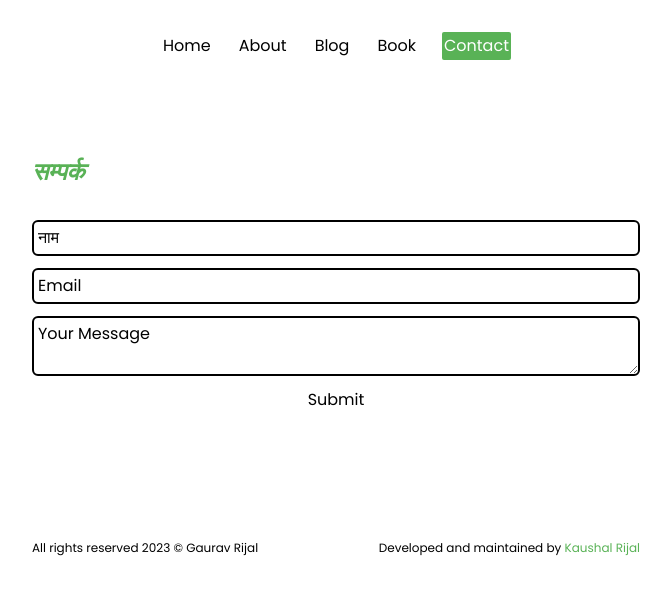
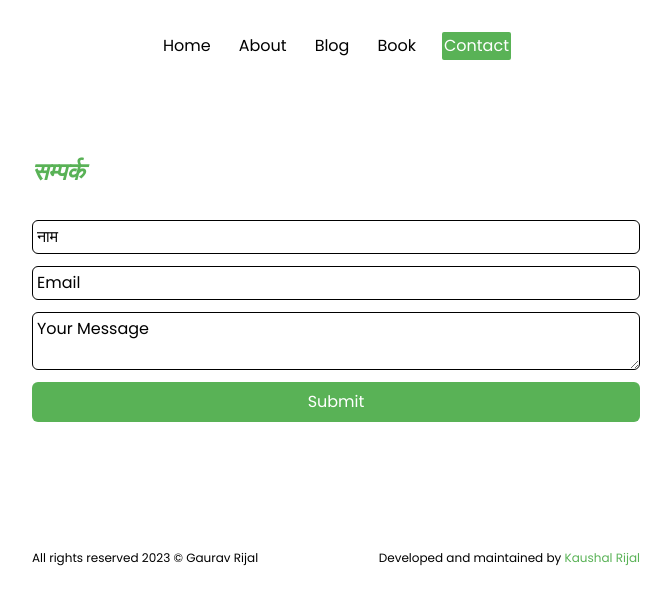
Before and after one commit to kaushalrijal/portfolio-dada, a Next.js app: page /contact in a window 1280 px wide. Shown: the top 604 px of the page, without its empty margins (304-975 px from the left). Built offline with nearby package versions, Linux system fonts and the light colour scheme.

Commit message:
form ui updated

```diff
--- a/src/app/contact/page.tsx
+++ b/src/app/contact/page.tsx
@@ -9,20 +9,26 @@ const Contact = () => {
       <div className=" my-8">
         <form className="w-full flex flex-col gap-3">
           <input
-            className="p-1 border-black focus:border-primary focus:outline-none border-[2px] text-black placeholder:text-black rounded-md"
+            className="p-1 border-black focus:border-primary focus:border-2 focus:outline-none border-[1px] text-black placeholder:text-black rounded-md"
             type="text"
             placeholder="नाम"
+            required
           />
           <input
-            className="p-1 border-black focus:border-primary focus:outline-none border-[2px] text-black placeholder:text-black rounded-md"
+            className="p-1 border-black focus:border-primary focus:border-2 focus:outline-none border-[1px] text-black placeholder:text-black rounded-md"
             type="email"
             placeholder="Email"
+            required
           />
           <textarea
-            className="p-1 border-black focus:border-primary focus:outline-none border-[2px] text-black placeholder:text-black rounded-md"
+            className="p-1 border-black focus:border-primary focus:border-2 focus:outline-none border-[1px] text-black placeholder:text-black rounded-md"
             placeholder="Your Message"
+            required
           />
-          <input type="submit" />
+          <input
+            type="submit"
+            className="w-full bg-primary p-2 rounded-md text-white cursor-pointer"
+          />
         </form>
       </div>
     </div>
```
